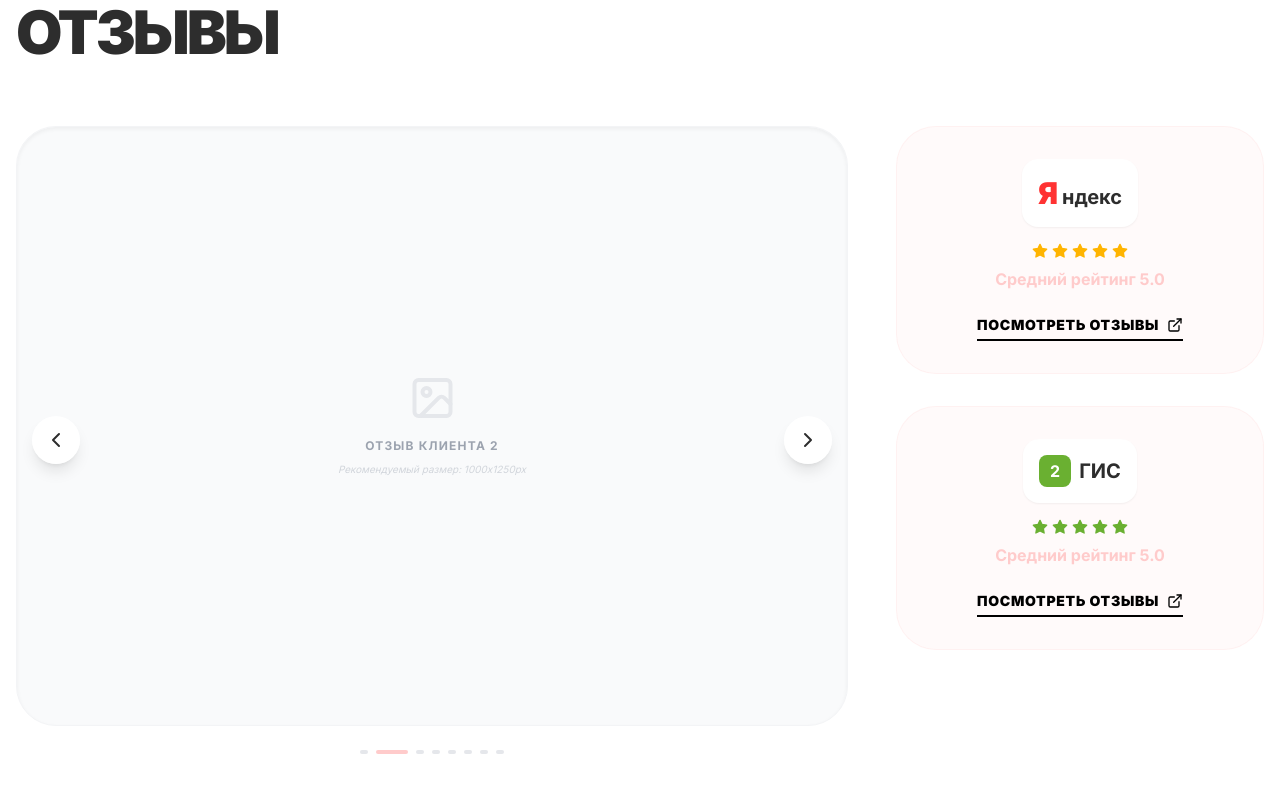
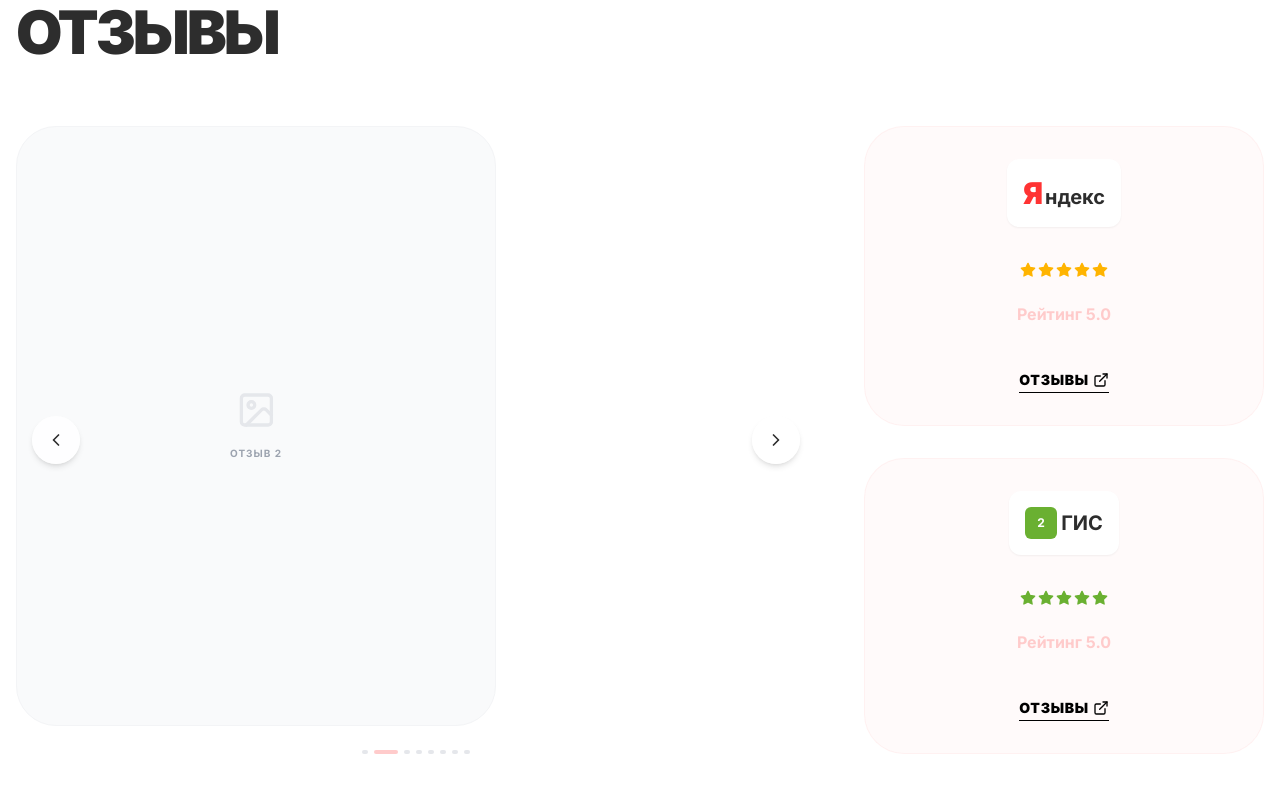
Before and after one commit to Mitrofanoff1/Kristll, a Next.js app: page / in a window 1280 px wide. Shown: the part 4640-5440 px from the top of the page. Built offline with nearby package versions, Linux system fonts and the light colour scheme.

Commit message:
Update Reviews.tsx

```diff
--- a/components/Reviews.tsx
+++ b/components/Reviews.tsx
@@ -6,14 +6,12 @@ import { ChevronLeft, ChevronRight, Star, ExternalLink, Image as ImageIcon } fro
 const Reviews = () => {
   const [currentIdx, setCurrentIdx] = useState(0);
 
-  // Ссылка на Яндекс из твоего запроса
   const yandexLink = "https://yandex.ru/maps/org/kristll_studio/61436315462/reviews/?ll=30.428688%2C60.055232&tab=reviews&z=16.54";
   const twoGisLink = "#"; // Вставь сюда ссылку на 2ГИС позже
 
-  // Заглушки для 8 скриншотов отзывов
   const screenshots = Array.from({ length: 8 }).map((_, i) => ({
     id: i + 1,
-    label: `Отзыв клиента ${i + 1}`
+    label: `Отзыв ${i + 1}`
   }));
 
   const nextSlide = useCallback(() => {
@@ -30,61 +28,108 @@ const Reviews = () => {
   }, [nextSlide]);
 
   return (
-    <section className="py-12 md:py-24 bg-white overflow-hidden">
+    <section className="pt-8 pb-16 md:py-24 bg-white overflow-hidden">
       <div className="container mx-auto px-4">
 
-        {/* ЗАГОЛОВОК БЛОКА */}
-        <div className="mb-10 md:mb-16">
+        {/* ЗАГОЛОВОК (Центрирован на мобилках) */}
+        <div className="mb-8 md:mb-16 text-center lg:text-left">
           <h2 className="text-3xl md:text-6xl font-black uppercase tracking-tighter">
             Отзывы
           </h2>
         </div>
 
-        <div className="flex flex-col lg:flex-row gap-8 lg:gap-12">
+        <div className="flex flex-col lg:flex-row gap-6 lg:gap-12">
 
-          {/* ЛЕВАЯ ЧАСТЬ: СЛАЙДЕР СКРИНШОТОВ (Занимает 2/3 ширины на ПК) */}
+          {/* ПРАВАЯ ЧАСТЬ В МОБИЛКЕ - КАРТОЧКИ (Теперь сверху и в 2 колонки) */}
+          <div className="w-full lg:w-1/3 order-1 lg:order-2 grid grid-cols-2 lg:grid-cols-1 gap-3 md:gap-8">
+
+            {/* КАРТОЧКА ЯНДЕКС (Компактная для мобил) */}
+            <div className="bg-accent/10 p-4 md:p-8 rounded-[25px] md:rounded-[40px] border border-accent/20 flex flex-col items-center text-center justify-between">
+              <div className="mb-2 md:mb-4 bg-white p-2 md:p-4 rounded-xl shadow-sm">
+                <span className="text-xl md:text-3xl font-black text-[#f33]">Я</span>
+                <span className="text-sm md:text-xl font-bold ml-0.5">ндекс</span>
+              </div>
+              <div className="flex gap-0.5 mb-1">
+                {[...Array(5)].map((_, i) => (
+                  <Star key={i} className="w-2.5 h-2.5 md:w-4 md:h-4 fill-[#ffb400] text-[#ffb400]" />
+                ))}
+              </div>
+              <p className="text-accent font-bold text-[9px] md:text-base mb-3 md:mb-6 leading-none">Рейтинг 5.0</p>
+              <a
+                href={yandexLink}
+                target="_blank"
+                className="flex items-center gap-1 text-black font-black uppercase text-[8px] md:text-sm tracking-wider border-b border-black pb-0.5"
+              >
+                Отзывы
+                <ExternalLink className="w-3 h-3 md:w-4 md:h-4" />
+              </a>
+            </div>
+
+            {/* КАРТОЧКА 2ГИС (Компактная для мобил) */}
+            <div className="bg-accent/10 p-4 md:p-8 rounded-[25px] md:rounded-[40px] border border-accent/20 flex flex-col items-center text-center justify-between">
+              <div className="mb-2 md:mb-4 bg-white p-2 md:p-4 rounded-xl shadow-sm flex items-center">
+                 <div className="w-5 h-5 md:w-8 md:h-8 bg-[#6ab031] rounded-md mr-1 flex items-center justify-center text-white font-bold text-xs">2</div>
+                 <span className="text-sm md:text-xl font-bold">ГИС</span>
+              </div>
+              <div className="flex gap-0.5 mb-1">
+                {[...Array(5)].map((_, i) => (
+                  <Star key={i} className="w-2.5 h-2.5 md:w-4 md:h-4 fill-[#6ab031] text-[#6ab031]" />
+                ))}
+              </div>
+              <p className="text-accent font-bold text-[9px] md:text-base mb-3 md:mb-6 leading-none">Рейтинг 5.0</p>
+              <a
+                href={twoGisLink}
+                target="_blank"
+                className="flex items-center gap-1 text-black font-black uppercase text-[8px] md:text-sm tracking-wider border-b border-black pb-0.5"
+              >
+                Отзывы
+                <ExternalLink className="w-3 h-3 md:w-4 md:h-4" />
+              </a>
+            </div>
+
+          </div>
+
+          {/* ЛЕВАЯ ЧАСТЬ В МОБИЛКЕ - СЛАЙДЕР */}
           <div className="w-full lg:w-2/3 order-2 lg:order-1">
             <div className="relative group">
-              <div className="relative overflow-hidden rounded-[30px] md:rounded-[40px] bg-gray-50 border border-gray-100 aspect-[4/5] md:aspect-auto md:h-[600px] flex items-center justify-center shadow-inner">
+              <div className="relative overflow-hidden rounded-[30px] md:rounded-[40px] bg-gray-50 border border-gray-100 aspect-[4/5] md:h-[600px] flex items-center justify-center">
                 <div
                   className="flex transition-transform duration-700 ease-in-out h-full"
                   style={{ transform: `translateX(-${currentIdx * 100}%)` }}
                 >
                   {screenshots.map((s) => (
                     <div key={s.id} className="w-full h-full flex-shrink-0 flex items-center justify-center p-4">
-                       {/* Сюда ты вставишь <Image /> со скриншотом */}
                        <div className="text-center">
-                          <ImageIcon className="w-12 h-12 text-gray-200 mx-auto mb-4" />
-                          <p className="text-gray-400 font-bold uppercase tracking-widest text-xs">{s.label}</p>
-                          <p className="text-[10px] text-gray-300 mt-2 italic">Рекомендуемый размер: 1000x1250px</p>
+                          <ImageIcon className="w-10 h-10 text-gray-200 mx-auto mb-4" />
+                          <p className="text-gray-400 font-bold uppercase tracking-widest text-[10px]">{s.label}</p>
                        </div>
                     </div>
                   ))}
                 </div>
               </div>
 
-              {/* Кнопки навигации слайдера */}
+              {/* Стрелки */}
               <button
                 onClick={prevSlide}
-                className="absolute left-4 top-1/2 -translate-y-1/2 w-10 h-10 md:w-12 md:h-12 bg-white/90 backdrop-blur-sm rounded-full flex items-center justify-center shadow-lg z-10 hover:bg-accent hover:text-white transition-all"
+                className="absolute left-2 md:left-4 top-1/2 -translate-y-1/2 w-8 h-8 md:w-12 md:h-12 bg-white/90 rounded-full flex items-center justify-center shadow-md z-10 active:scale-90"
               >
-                <ChevronLeft className="w-6 h-6" />
+                <ChevronLeft className="w-5 h-5" />
               </button>
               <button
                 onClick={nextSlide}
-                className="absolute right-4 top-1/2 -translate-y-1/2 w-10 h-10 md:w-12 md:h-12 bg-white/90 backdrop-blur-sm rounded-full flex items-center justify-center shadow-lg z-10 hover:bg-accent hover:text-white transition-all"
+                className="absolute right-2 md:right-4 top-1/2 -translate-y-1/2 w-8 h-8 md:w-12 md:h-12 bg-white/90 rounded-full flex items-center justify-center shadow-md z-10 active:scale-90"
               >
-                <ChevronRight className="w-6 h-6" />
+                <ChevronRight className="w-5 h-5" />
               </button>
 
-              {/* Индикаторы (точки) */}
-              <div className="flex justify-center gap-2 mt-6">
+              {/* Точки */}
+              <div className="flex justify-center gap-1.5 mt-4 md:mt-6">
                 {screenshots.map((_, i) => (
                   <button
                     key={i}
                     onClick={() => setCurrentIdx(i)}
                     className={`h-1 rounded-full transition-all ${
-                      i === currentIdx ? 'w-8 bg-accent' : 'w-2 bg-gray-200'
+                      i === currentIdx ? 'w-6 bg-accent' : 'w-1.5 bg-gray-200'
                     }`}
                   />
                 ))}
@@ -92,54 +137,6 @@ const Reviews = () => {
             </div>
           </div>
 
-          {/* ПРАВАЯ ЧАСТЬ: КАРТОЧКИ СЕРВИСОВ (Яндекс и 2ГИС) */}
-          <div className="w-full lg:w-1/3 order-1 lg:order-2 flex flex-col gap-6 md:gap-8">
-
-            {/* КАРТОЧКА ЯНДЕКС */}
-            <div className="bg-accent/10 p-8 rounded-[30px] md:rounded-[40px] border border-accent/20 flex flex-col items-center text-center group hover:bg-accent/20 transition-colors">
-              <div className="mb-4 bg-white p-4 rounded-2xl shadow-sm">
-                <span className="text-2xl md:text-3xl font-black text-[#f33]">Я</span>
-                <span className="text-lg md:text-xl font-bold ml-1">ндекс</span>
-              </div>
-              <div className="flex gap-1 mb-2">
-                {[...Array(5)].map((_, i) => (
-                  <Star key={i} className="w-4 h-4 fill-[#ffb400] text-[#ffb400]" />
-                ))}
-              </div>
-              <p className="text-accent font-bold text-sm md:text-base mb-6">Средний рейтинг 5.0</p>
-              <a
-                href={yandexLink}
-                target="_blank"
-                className="flex items-center gap-2 text-black font-black uppercase text-xs md:text-sm tracking-wider border-b-2 border-black pb-1 hover:text-accent hover:border-accent transition-all"
-              >
-                Посмотреть отзывы
-                <ExternalLink className="w-4 h-4" />
-              </a>
-            </div>
-
-            {/* КАРТОЧКА 2ГИС */}
-            <div className="bg-accent/10 p-8 rounded-[30px] md:rounded-[40px] border border-accent/20 flex flex-col items-center text-center group hover:bg-accent/20 transition-colors">
-              <div className="mb-4 bg-white p-4 rounded-2xl shadow-sm flex items-center">
-                 <div className="w-8 h-8 bg-[#6ab031] rounded-lg mr-2 flex items-center justify-center text-white font-bold">2</div>
-                 <span className="text-lg md:text-xl font-bold">ГИС</span>
-              </div>
-              <div className="flex gap-1 mb-2">
-                {[...Array(5)].map((_, i) => (
-                  <Star key={i} className="w-4 h-4 fill-[#6ab031] text-[#6ab031]" />
-                ))}
-              </div>
-              <p className="text-accent font-bold text-sm md:text-base mb-6">Средний рейтинг 5.0</p>
-              <a
-                href={twoGisLink}
-                target="_blank"
-                className="flex items-center gap-2 text-black font-black uppercase text-xs md:text-sm tracking-wider border-b-2 border-black pb-1 hover:text-accent hover:border-accent transition-all"
-              >
-                Посмотреть отзывы
-                <ExternalLink className="w-4 h-4" />
-              </a>
-            </div>
-
-          </div>
         </div>
       </div>
     </section>
```
